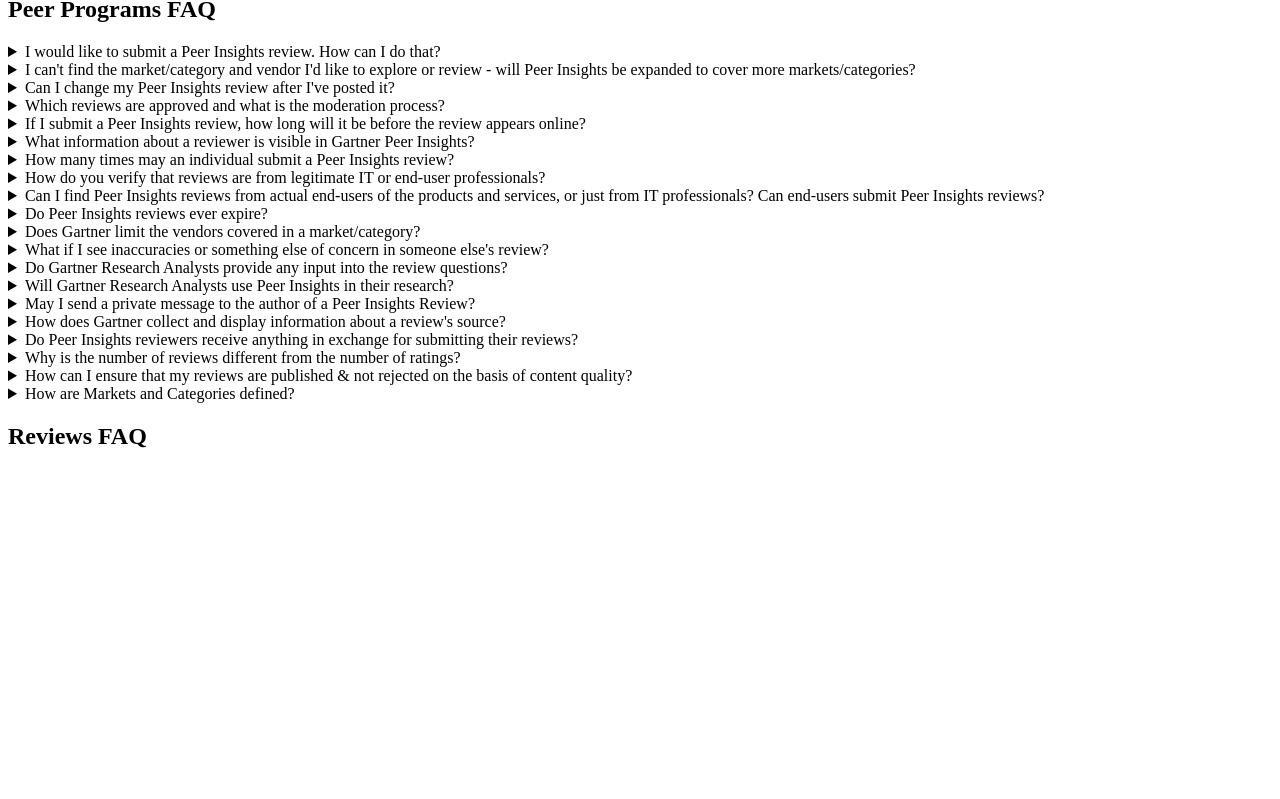
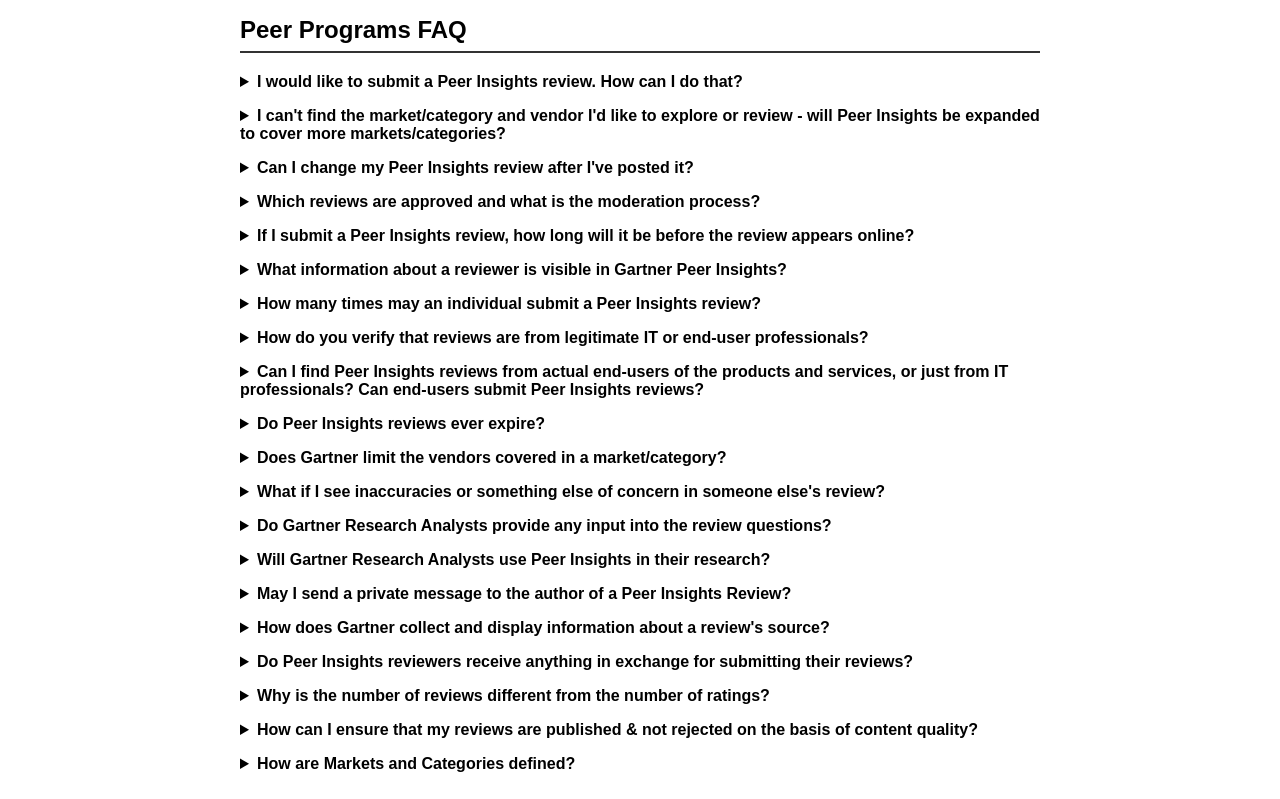
Before and after one commit to vikasidnani27/vikas-faq-page, a plain HTML site: page index.html in a window 1280 px wide. Shown: the part 84-883 px from the top of the page. Before the commit the page ends 800 px from the top, so only its background shows below. Drawn offline with Linux system fonts and the light colour scheme.

Commit message:
Update index.html

```diff
--- a/index.html
+++ b/index.html
@@ -1,32 +1,51 @@
 <!DOCTYPE html>
-<html>
+<html lang="en">
 <head>
-  <meta charset="UTF-8">
-  <title>FAQ</title>
-  <link rel="stylesheet" href="styles.css">
+<meta charset="UTF-8" />
+<title>FAQ Page</title>
+<style>
+   body { font-family: Arial, sans-serif; padding: 20px; max-width: 800px; margin: auto; }
+   section { margin-bottom: 2em; }
+   h2 { border-bottom: 2px solid #333; padding-bottom: 0.3em; }
+   details { margin-bottom: 1em; }
+   summary { cursor: pointer; font-weight: bold; }
+   p { margin-left: 1.2em; }
+</style>
 </head>
 <body>
-  <h1>FAQs</h1>
+<h1>Frequently Asked Questions</h1>
 <div id="faq-container"></div>
-
 <script>
    fetch('config.json')
-      .then(res => res.json())
+     .then(res => {
+       if (!res.ok) throw new Error('Could not load FAQ data');
+       return res.json();
+     })
      .then(data => {
        const container = document.getElementById('faq-container');
        Object.keys(data).forEach(category => {
          const section = document.createElement('section');
-          section.innerHTML = `<h2>${category}</h2>`;
-          data[category].forEach(item => {
-            section.innerHTML += `
-              <details>
-                <summary>${item.question}</summary>
-                <p>${item.answer}</p>
-              </details>
-            `;
+         const heading = document.createElement('h2');
+         heading.textContent = category;
+         section.appendChild(heading);
+         data[category].forEach(faq => {
+           const details = document.createElement('details');
+           const summary = document.createElement('summary');
+           summary.textContent = faq.question;
+           details.appendChild(summary);
+           if (faq.answer && faq.answer.trim() !== "") {
+             const answer = document.createElement('p');
+             answer.textContent = faq.answer;
+             details.appendChild(answer);
+           }
+           section.appendChild(details);
          });
          container.appendChild(section);
        });
+     })
+     .catch(err => {
+       document.getElementById('faq-container').textContent = 'Failed to load FAQs.';
+       console.error(err);
      });
 </script>
 </body>
```
Lines whose indentation alone changed are shown as unchanged.
